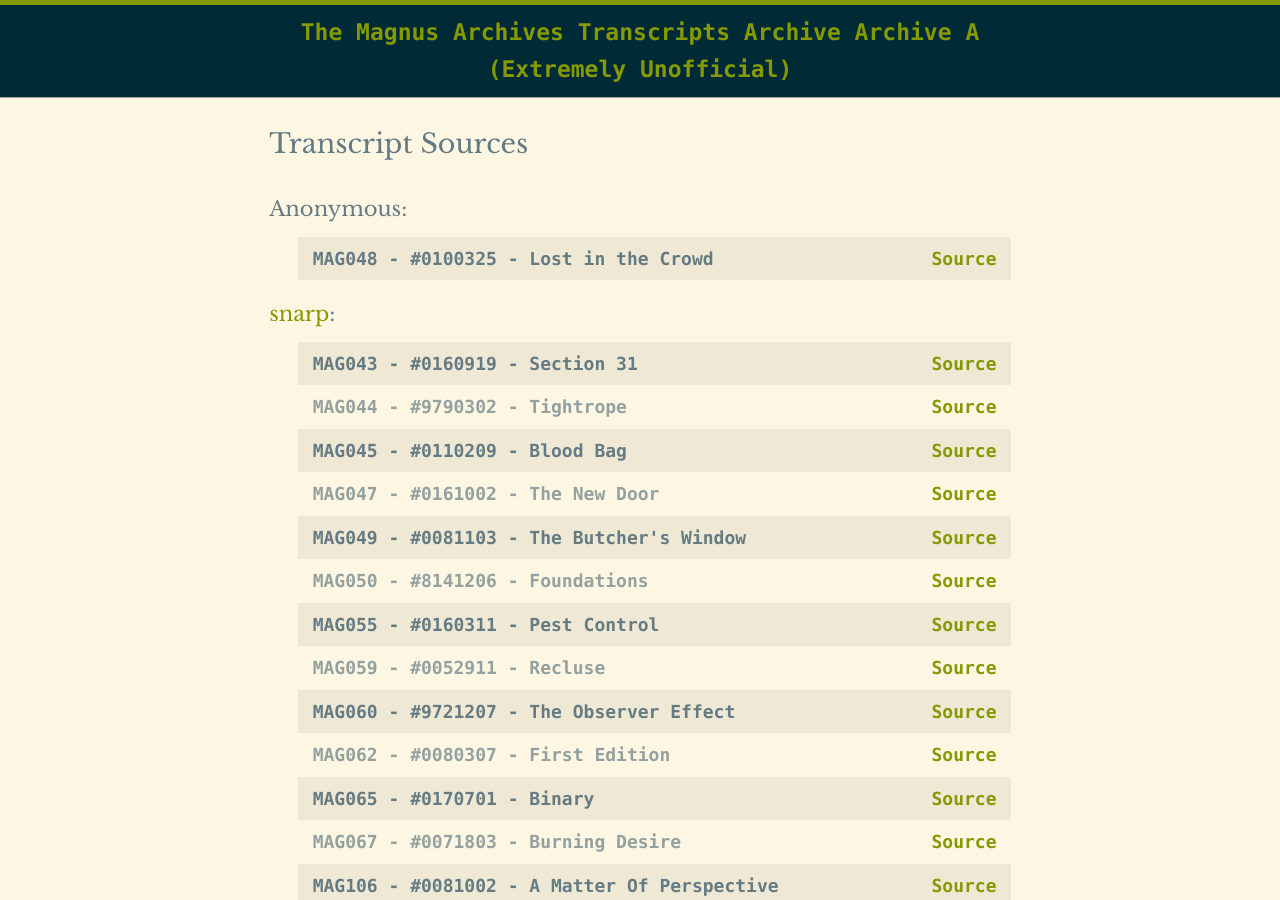
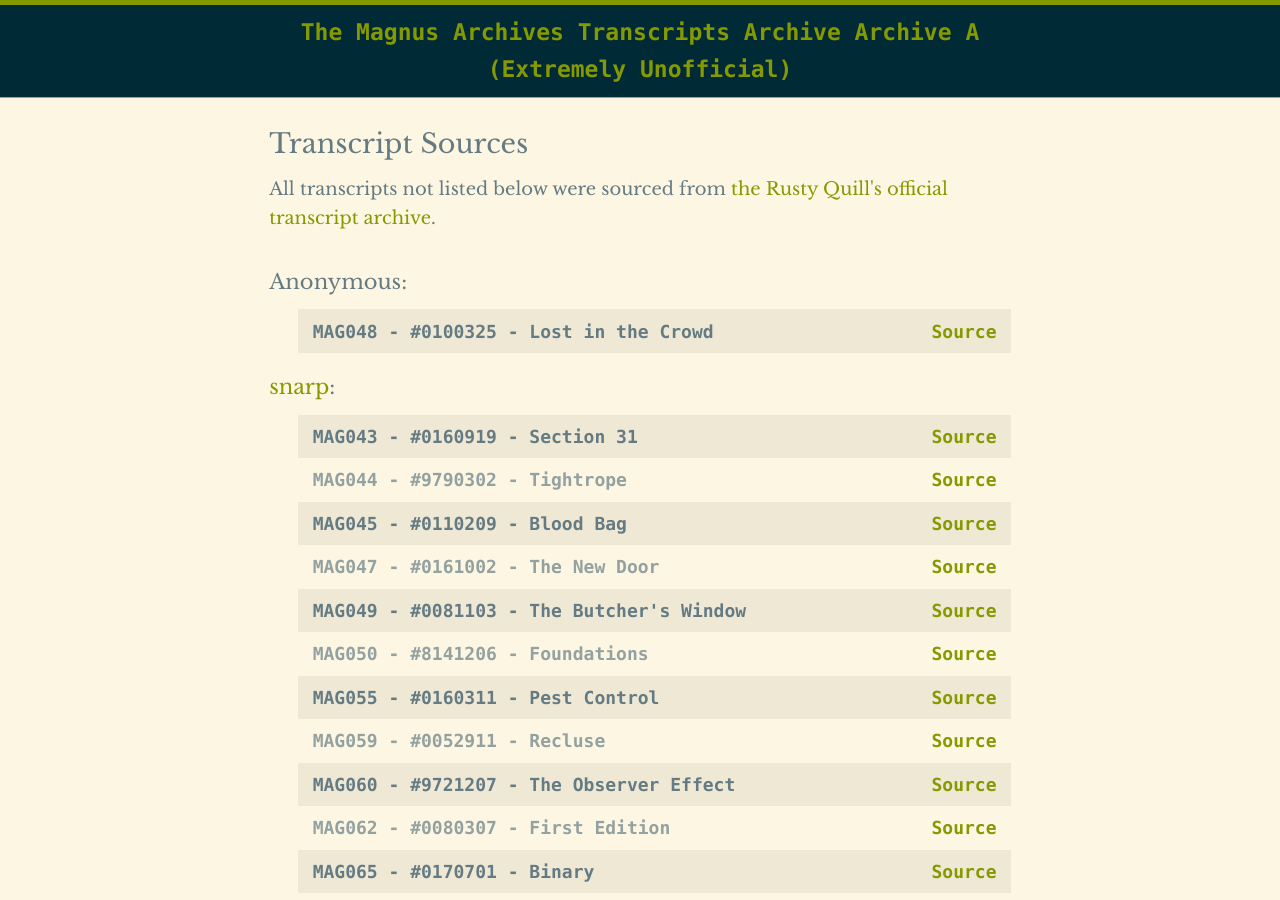
Before and after one commit to Snarp/magnus_archives_transcripts, a Jekyll site: the page built from sources.html, in a window 1280 px wide and 900 px high. Built offline with Jekyll 4.4.1, drawn with Linux system fonts in a browser that asks for light colours; some web fonts are replaced; some of the changed text lies outside the part shown.

Commit message:
[Savescum auto-commit.]

```diff
--- a/_includes/footer.html
+++ b/_includes/footer.html
@@ -25,13 +25,15 @@
 			</div>
 
 			<div class="footer-col footer-col-2">
+				<p><a href="https://drive.google.com/drive/folders/0BzWtYJgwf5A9NU1Vd0pMTG9HcmM" target="_blank"><span class="icon icon--link">{% include icon-link.svg %}</span> View The Rusty Quill Official Transcript Archive</a></p>
+
+				<p><a href="sources.html"><span class="icon icon--link">{% include icon-link.svg %}</span> View Unofficial Transcript Source Index</a></p>
+
 				<p class="cc-license">
 					{% include icon-cc-license.html %}<br />
 
 					The Magnus Archives (and, thus, these transcripts) is licensed under a <a href="http://creativecommons.org/licenses/by-nc-sa/4.0/">Creative Commons Attribution-NonCommercial-ShareAlike 4.0 International License</a>.
 				</p>
-
-				<p><a href="sources.html"><span class="icon icon--link">{% include icon-link.svg %}</span> View Transcript Sources Here</a></p>
 			</div>
 		</div>
 
--- a/sources.html
+++ b/sources.html
@@ -184,6 +184,8 @@
 
 <h2>{{page.title}}</h2>
 
+<p>All transcripts not listed below were sourced from <a href="https://drive.google.com/drive/folders/0BzWtYJgwf5A9NU1Vd0pMTG9HcmM">the Rusty Quill's official transcript archive</a>.</p>
+
 <div class="table-of-contents source-index">
   {% for source in page.sources %}
   <h3 class="ep-transcriber">{% if source.url %}
```
